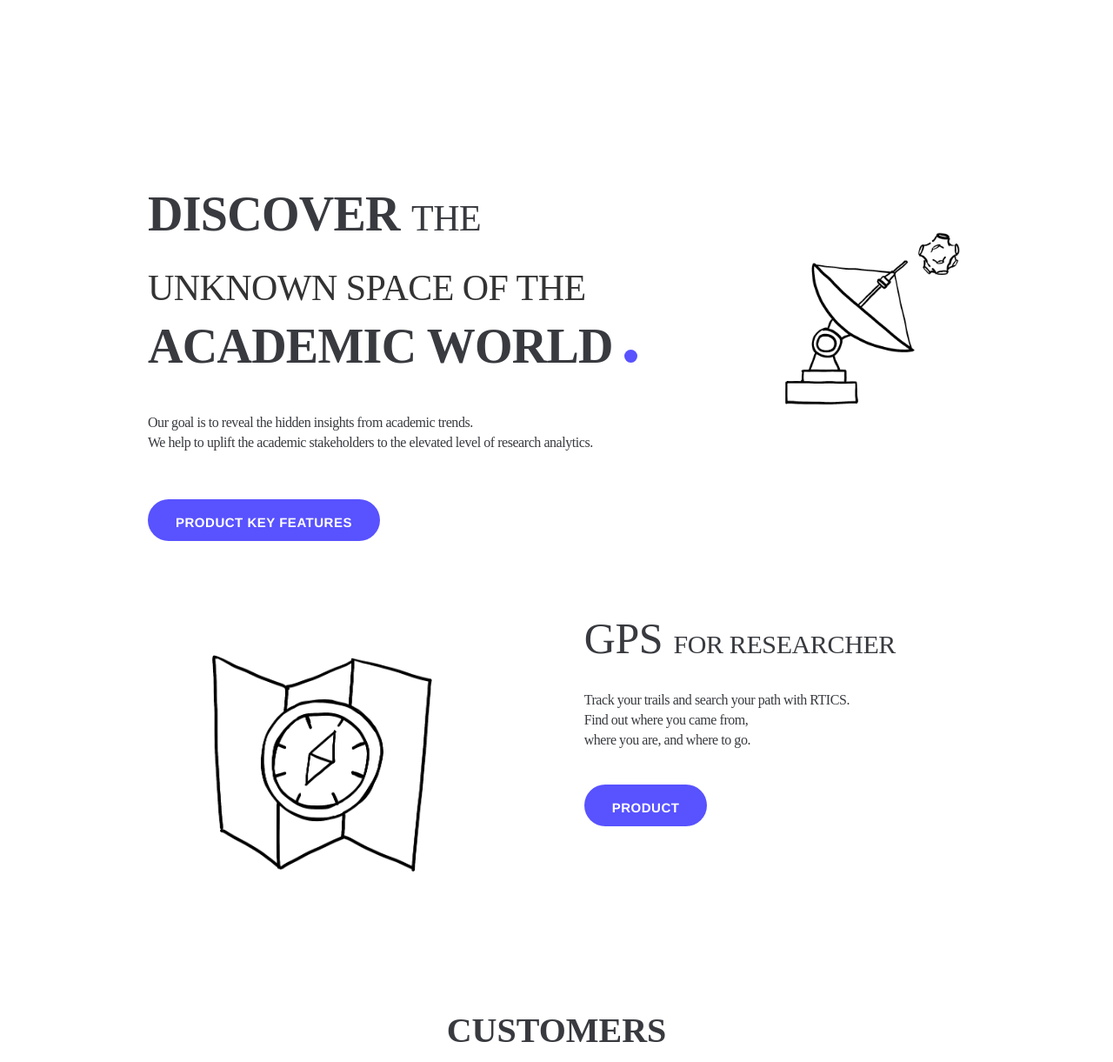
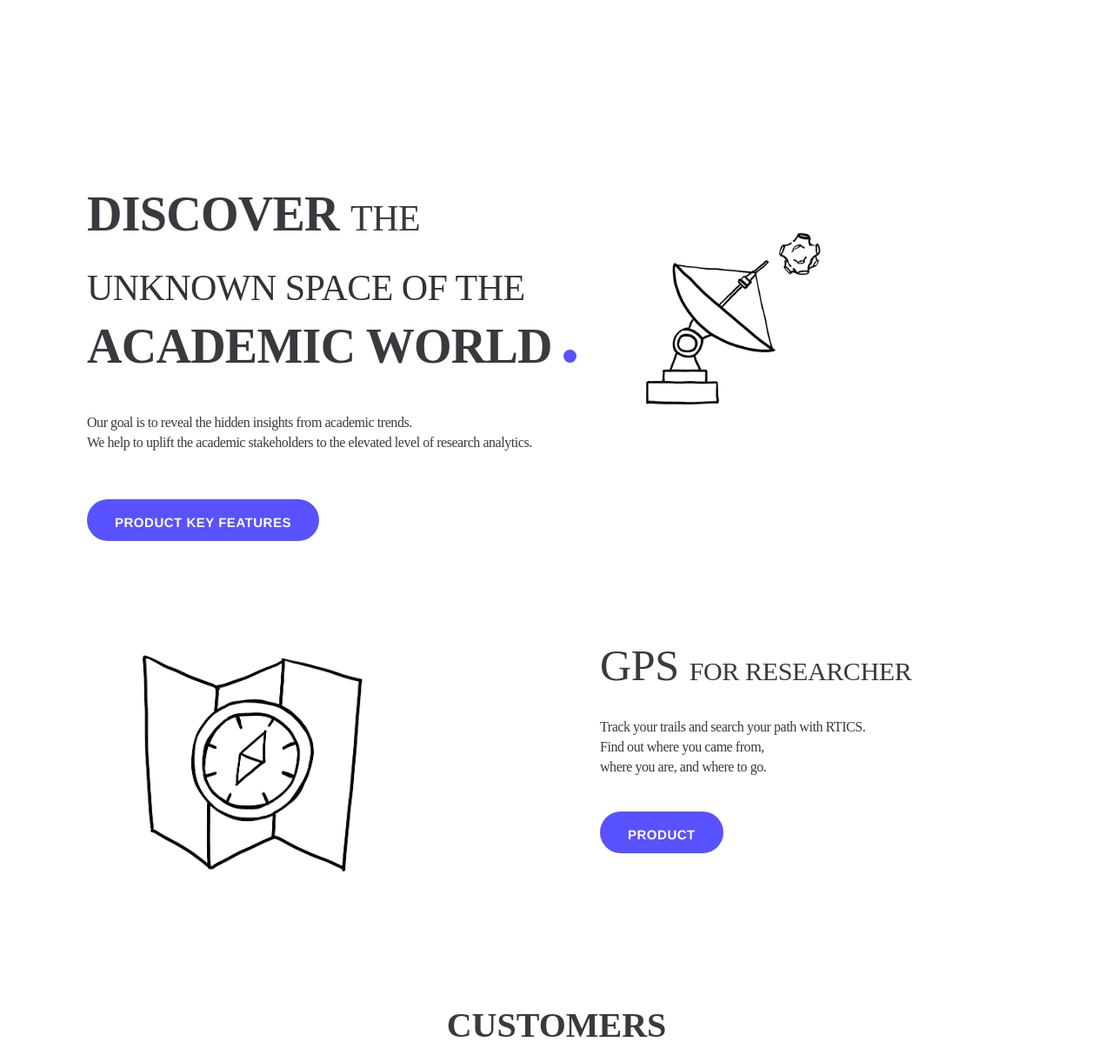
Before and after one commit to rtics-link/web-landing, a plain HTML site: page index.html in a window 1280 px wide. Shown: the part 75-1296 px from the top of the page at 87% size. Drawn offline with Linux system fonts and the light colour scheme.

Commit message:
gps
float, margin

```diff
--- a/css/index.css
+++ b/css/index.css
@@ -39,8 +39,6 @@ nav .hn {
 }
 
 section {
-  margin-left: 170px;
-  margin-right: 170px;
   padding-top: 185px;
   width: 500px;
   height: 55px;
--- a/index.html
+++ b/index.html
@@ -18,7 +18,7 @@
 
       /* Slideshow container */
       .slideshow-container {
-        width: 1440px;
+        width: 1080px;
         position: relative;
         margin: auto;
       }
@@ -177,15 +177,23 @@
       }
 
       #gpstext {
-        position: absolute;
-        right: 250px;
-        top: 780px;
+        position: relative;
+        width: 500px;
+        float: right;
+        display: inlie-block;
+
       }
 
       #gps img {
         display: inline-block;
         width: 400px;
         height: auto;
+      }
+
+      #gps {
+        width: 1100px;
+        height: 400px;
+        margin: 0 auto;
       }
 
       #gps h1 {
@@ -317,7 +325,7 @@
       .slide-img {
         position: absolute;
         top:200px;
-        right:300px;
+        right:200px;
         display: inlie-block;
         height: 300px;
         width: 300px;
@@ -325,6 +333,8 @@
         background-position: center center;
         background-repeat: no-repeat;
       }
+
+
     </style>
   </head>
   <body>
@@ -433,8 +443,10 @@
       }
     </script>
 
-    <section id="gps" style="margin-top: 321px;">
-      <img src="img/GPS.png" alt="gps for researchers" />
+    <section style="width: 100%;height: 500px;">
+      <div id="gps" style="margin-top: 321px;">
+      <img src="img/GPS.png" alt="gps for researchers">
+
       <div id="gpstext">
         <div>
           <h1>GPS <span>FOR RESEARCHER</span></h1>
@@ -450,6 +462,7 @@
           </span>
         </div>
       </div>
+    </div>
     </section>
 
     <section id="customers" style="margin-top: 240px;">
```
